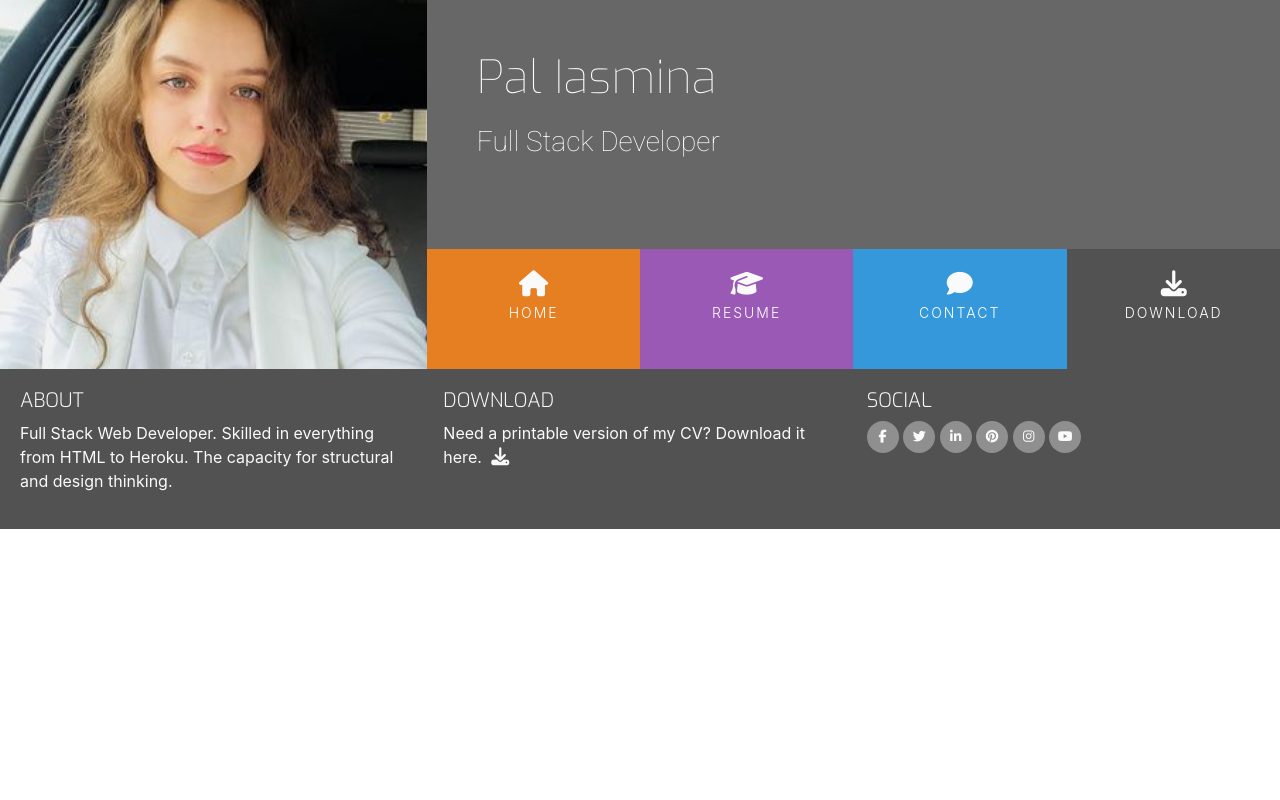
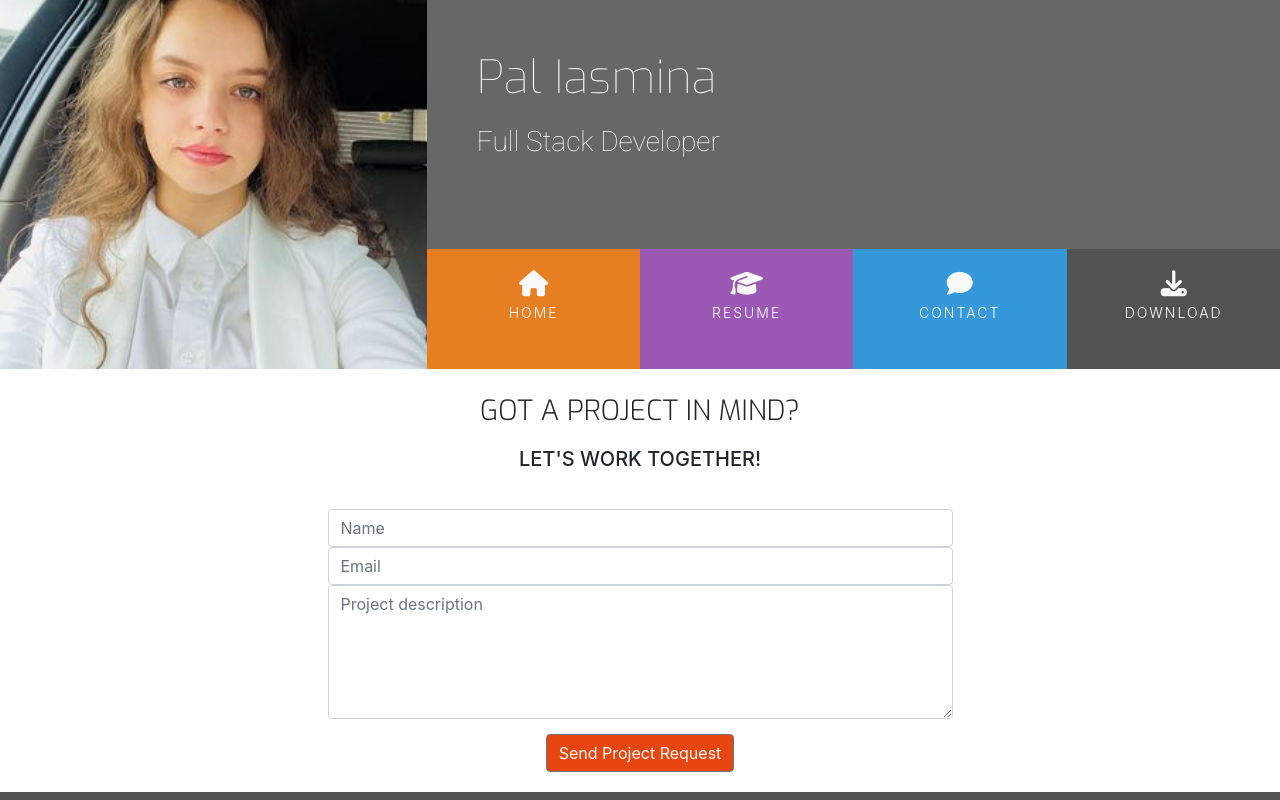
Before and after one commit to useriasminna/my-resume-bootstrap-project, a plain HTML site: page contact.html in a window 1280 px wide. Shown: the top 800 px of the page. Drawn offline with nearby package versions, Linux system fonts and the light colour scheme.

Commit message:
Update path for downloading cv

```diff
--- a/assets/css/style.css
+++ b/assets/css/style.css
@@ -15,6 +15,10 @@
 
 .bg-color-work-hystory {
     background-color: #9b59b6;
+}
+
+.bg-color-contact {
+    background-color: #fff;
 }
 
 .ui-menu-color-home {
@@ -333,3 +337,40 @@ footer {
 .history-items {
     margin-bottom: 30px;
 }
+
+
+/*------------------------------------------------------Contact Form */
+
+.contact-heading {
+    font-family: "Exo", sans-serif;
+    font-weight: 300;
+    margin-top: 25px;
+    margin-bottom: 20px;
+}
+
+.center-form {
+    padding-top: 10px;
+    margin: 0 auto;
+    max-width: 70%;
+
+}
+
+button[type="submit"] {
+    margin-top: 15px;
+    margin-bottom: 20px;
+    color: #fafafa;
+    background-color: #e84610;
+}
+
+/*------------------------------------------------------Media Queries */
+
+@media (min-width: 992px) {
+    .center-form {
+        padding-top: 30px;
+        min-height: 240px;
+        margin: 0 auto;
+        max-width: 50%;
+
+    }
+
+}
--- a/contact.html
+++ b/contact.html
@@ -29,16 +29,16 @@
                     <div class="col">
                         <ul id="nav" class="list-inline menucontainer">
                             <li class="col-6 col-sm-3 ui-menu-color-home list-inline-item menuitem">
-                                <a href="#" class="hvr-sweep-to-bottom"><i class="fa fa-home" aria-hidden="true"></i><span>HOME</span></a>
+                                <a href="index.html" class="hvr-sweep-to-bottom"><i class="fa fa-home" aria-hidden="true"></i><span>HOME</span></a>
                             </li>
                             <li class="col-6 col-sm-3 ui-menu-color-resume list-inline-item menuitem">
-                                <a href="#" class="hvr-sweep-to-bottom"><i class="fa fa-graduation-cap" aria-hidden="true"></i><span>RESUME</span></a>
+                                <a href="resume.html" class="hvr-sweep-to-bottom"><i class="fa fa-graduation-cap" aria-hidden="true"></i><span>RESUME</span></a>
                             </li>
                             <li class="col-6 col-sm-3 ui-menu-color-contact list-inline-item menuitem">
-                                <a href="#" class="hvr-sweep-to-bottom"><i class="fa fa-comment" aria-hidden="true"></i><span>CONTACT</span></a>
+                                <a href="contact.html" class="hvr-sweep-to-bottom"><i class="fa fa-comment" aria-hidden="true"></i><span>CONTACT</span></a>
                             </li>
                             <li class="col-6 col-sm-3 ui-menu-color-download list-inline-item menuitem">
-                                <a href="#" class="hvr-sweep-to-bottom"><i class="fa fa-download" aria-hidden="true"></i><span>DOWNLOAD</span></a>
+                                <a href="assets/cv/CV.docx" target="_blank" class="hvr-sweep-to-bottom"><i class="fa fa-download" aria-hidden="true"></i><span>DOWNLOAD</span></a>
                             </li>
                         </ul>
                     </div>
@@ -47,8 +47,25 @@
             </div>
         </div>
     </header>
-    <section>
-
+    <section class="container-fluid">
+        <div class="row bg-color-contact">
+            <div class="col">
+                <h3 class="contact-heading uppercase text-center">Got a project in mind?</h3>
+                <h5 class="uppercase text-center">Let's work together!</h5>
+                <div class="center-form">
+                    <form action="">
+                        <input type="text" name="name" id="fullname" class="form-control" placeholder="Name" required>
+                        <input type="email" name="email" id="emailaddress" class="form-control" placeholder="Email" required>
+                        <textarea rows="5" name="projectsummary" id="projectsummary" class="form-control" placeholder="Project description" required></textarea>
+                        <div class="form-row text-center">
+                            <div class="col">
+                                <button type="submit" class="btn btn-secondary">Send Project Request</button>
+                            </div>
+                        </div>
+                    </form>
+                </div>
+            </div>
+        </div>
     </section>
     <footer>
         <div id="footer-details" class="row">
@@ -62,7 +79,7 @@
             <div class="col-sm-4">
                 <h5 class="uppercase general-sub">Download</h5>
                 <p class="inline-block">Need a printable version of my CV? Download it here.
-                    <a href="#" target="_blank" class="cv-pdf">
+                    <a href="assets/cv/CV.docx" target="_blank" class="cv-pdf">
                         <i class="fa fa-download" aria-hidden="true"></i>
                         <span class="sr-only">Download link</span>
                     </a>
```
Also changed, not shown: index.html (+2 -2 lines), resume.html (+2 -2 lines), 2 other files.
